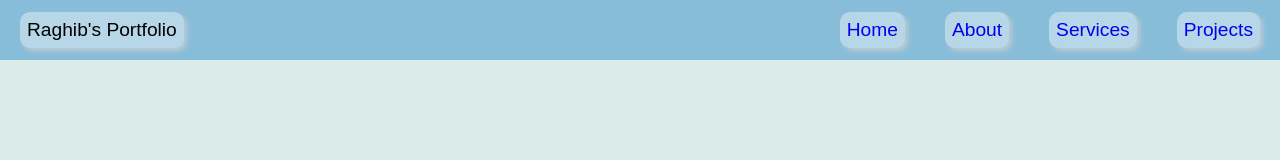
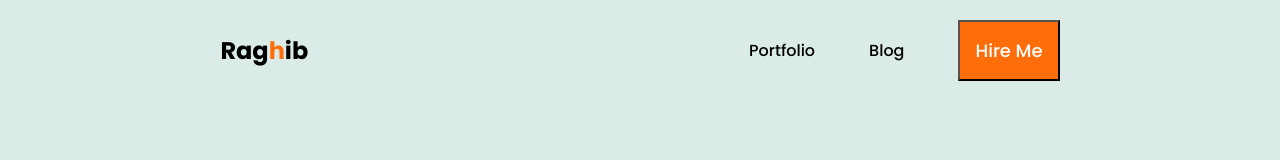
Before and after one commit to raghibku/My-Portfolio, a plain HTML site: page portfolio.html in a window 1280 px wide. Drawn offline with Linux system fonts and the light colour scheme.

Commit message:
navbar renew

```diff
--- a/portfolio.css
+++ b/portfolio.css
@@ -6,35 +6,42 @@
 body{
     background-color: #daebe8;
 }
+/* nav related styles.............................. */
 nav{
-    background-color: #87bdd8;
     display: flex;
-    justify-content: space-between;
+    justify-content: space-around;
     align-items: center;
-    height: 60px;
-    font-size: 1.2rem;
+    height: 100px;
 }
 nav .right ul{
     display:flex;
     list-style: none;
-
+    justify-content: space-between;
+    align-items: center;
 }
 nav .right ul li{
     margin: 0 20px;
     padding:7px;
     text-decoration: none;
-    background-color:#b7d7e8;
-    border-radius: 10px;
-    box-shadow: #bccad6 3px 3px 5px;
+
 }
 nav .left{
     padding:7px;
-    background-color:#b7d7e8;
-    border-radius: 10px;
     margin: 0 20px;
-    box-shadow: #bccad6 3px 3px 5px;
 }
-
 nav .right ul li a{
     text-decoration: none;
+    color: black;
 }
+h1 div{
+    display: inline;
+    color: #FD6E0A;
+
+}
+nav .right ul li button{
+    padding: 15px;
+    text-decoration: none;
+    background-color: #FD6E0A;
+    font-size:large;
+    color: white;
+}
--- a/portfolio.html
+++ b/portfolio.html
@@ -5,23 +5,32 @@
     <meta name="viewport" content="width=device-width, initial-scale=1.0">
     <title>Raghib's Portfolio</title>
     <link rel="stylesheet" href="portfolio.css">
+    <link rel="preconnect" href="https://fonts.googleapis.com">
+    <link rel="preconnect" href="https://fonts.gstatic.com" crossorigin>
+    <link href="https://fonts.googleapis.com/css2?family=Poppins:wght@300;500;700&display=swap" rel="stylesheet">
 </head>
 <body>
     <header>
         <nav>
             <div class="left">
-                Raghib's Portfolio
+                <h1>Rag<div>h</div>ib</h1>
             </div>
             <div class="right">
                 <ul>
-                    <li><a href="#">Home</a></li>
-                    <li><a href="#">About</a></li>
-                    <li><a href="#">Services</a></li>
-                    <li><a href="#">Projects</a></li>
+                    <li><a href="#">Portfolio</a></li>
+                    <li><a href="#">Blog</a></li>
+                    <li><button>Hire Me</button></li>
+
                 </ul>
             </div>
         </nav>
     </header>
+    <main>
+
+    </main>
+    <footer>
+
+    </footer>
 
     <script src="portfolio.js"></script>
 </body>
```
